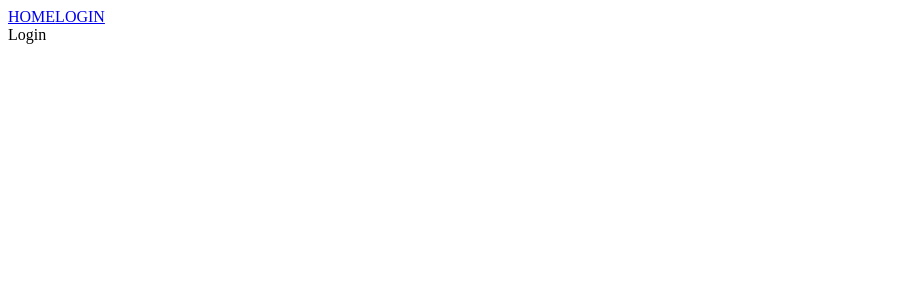
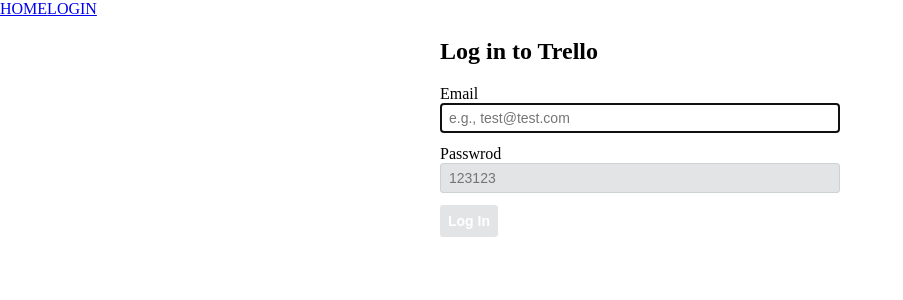
Before and after one commit to hotdari/vue-trello, a Vue app: page /login in a window 1280 px wide. Shown: the top 300 px of the page, without its empty margins (0-903 px from the left). Built offline with nearby package versions, Linux system fonts and the light colour scheme.

Commit message:
axios-board

```diff
--- a/src/App.vue
+++ b/src/App.vue
@@ -15,3 +15,53 @@
   }
 }
 </script>
+
+<style>
+html, body, #app {
+  height: 100%;
+  margin: 0px;
+}
+#app {
+  display: flex;
+  flex-direction: column;
+}
+.container {
+  flex-grow: 1;
+  position: relative;
+}
+.btn {
+  border-radius: 3px;
+  padding: 6px 8px;
+  background-color: #e2e4e6;
+  border: none;
+  display: inline-block;
+  color: #fff;
+  font-size: 14px;
+  line-height: 20px;
+  font-weight: 700;
+  cursor: pointer;
+}
+.btn-success {
+  background-color: #5aac44;
+  box-shadow: 0 1px 0 #519839;
+}
+.form-control {
+  width: 100%;
+  box-sizing: border-box;
+  background-color: #e2e4e6;
+  border: 1px solid #cdd2d4;
+  border-radius: 3px;
+  display: block;
+  margin-bottom: 12px;
+  padding: 6px 8px;
+  transition: background-color .3s;
+}
+input[type=text].form-control,
+input[type=password].form-control,
+textarea.form-control {
+  font-size: 14px;
+}
+.form-control:focus {
+  background-color: #fff;
+}
+</style>
--- /dev/null
+++ b/src/api/index.js
@@ -0,0 +1,27 @@
+import axios from 'axios'
+import router from '../router'
+
+const DOMAIN = 'http://localhost:3000'
+const UNAUTHORIZED = 401
+const onUnauthrorized = () => {
+  router.push('/login')
+}
+
+const request = (method, url, data) => {
+  return axios({
+    method,
+    url: DOMAIN + url,
+    data
+  }).then(result => result.data)
+    .catch(result => {
+      const { status } = result.response
+      if (status === UNAUTHORIZED) return onUnauthrorized()
+      throw Error(result)
+    })
+}
+
+export const board = {
+  fetch () {
+    return request('get', 'boards')
+  }
+}
--- a/src/components/Home.vue
+++ b/src/components/Home.vue
@@ -4,8 +4,8 @@
     <div>
       board list :
       <div v-if="loading">Loading...</div>
-      <div v-else>
-        API result : {{ apiRes }}
+      <div v-for="b in boards" :key="b.id">
+        {{ b }}
       </div>
       <div v-if="error">{{ error }}</div>
       <ul>
@@ -17,13 +17,13 @@
 </template>
 
 <script>
-import axios from 'axios'
+import { board } from '../api'
 export default {
   name: 'Home',
   data () {
     return {
       loading: false,
-      apiRes: '',
+      boards: '',
       error: ''
     }
   },
@@ -33,12 +33,10 @@
   methods: {
     fetchData () {
       this.loading = true
-      axios.get('http://localhost:3000/health')
-        .then(res => {
-          this.apiRes = res.data
-        }).catch(res => {
-          this.error = res.response.data
-        }).finally(() => {
+      board.fetch()
+        .then(data => {
+          this.boards = data
+        }).finally(_ => {
           this.loading = false
         })
     }
--- a/src/components/Login.vue
+++ b/src/components/Login.vue
@@ -1,11 +1,53 @@
 <template>
-  <div>
-    Login
+  <div class="login">
+    <h2>Log in to Trello</h2>
+    <form @submit.prevent="onSubmit">
+      <div>
+        <label for="email">Email</label>
+        <input class="form-control" type="text" name="email"
+          v-model="email" autofocus placeholder="e.g., test@test.com" />
+      </div>
+      <div>
+        <label for="password">Passwrod</label>
+        <input class="form-control" type="password"
+          v-model="password" placeholder="123123" />
+      </div>
+      <button  class="btn" :class="{'btn-success': !invalidForm}" type="submit"
+        :disabled="invalidForm">Log In</button>
+    </form>
+    <p class="error" v-if="error">{{error}}</p>
   </div>
 </template>
 
 <script>
 export default {
-  name: 'Login'
+  name: 'Login',
+  data () {
+    return {
+      email: '',
+      password: '',
+      error: ''
+    }
+  },
+  computed: {
+    invalidForm () {
+      return !this.email || !this.password
+    }
+  },
+  methods: {
+    onSubmit () {
+      console.log(this.email, this.password)
+    }
+  }
 }
 </script>
+
+<style>
+.login {
+  width: 400px;
+  margin: 0 auto;
+}
+.error {
+  color: #f00;
+}
+</style>
--- a/src/router/index.js
+++ b/src/router/index.js
@@ -8,11 +8,18 @@
 
 Vue.use(VueRouter)
 
+const requireAuth = (to, form, next) => {
+  const isAuth = localStorage.getItem('token')
+  const loginPath = `/login?rPath=${encodeURIComponent(to.path)}`
+  isAuth ? next() : next(loginPath)
+}
+
 const routes = [
   {
     path: '/',
     name: 'Home',
-    component: Home
+    component: Home,
+    beforeEnter: requireAuth
   },
   {
     path: '/login',
@@ -23,8 +30,9 @@
     path: '/b/:bid',
     name: 'Board',
     component: Board,
+    beforeEnter: requireAuth,
     children: [
-      { path: 'c/:cid', name: 'Card', component: Card }
+      { path: 'c/:cid', name: 'Card', beforeEnter: requireAuth, component: Card }
     ]
   },
   {
```
